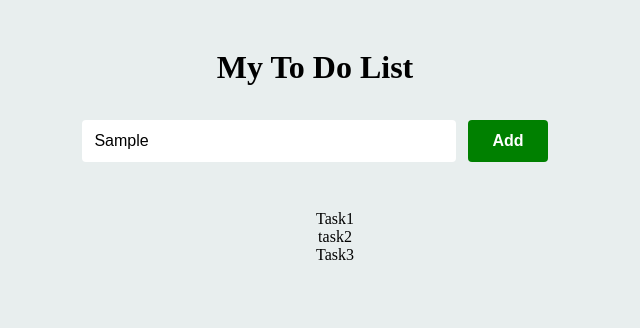
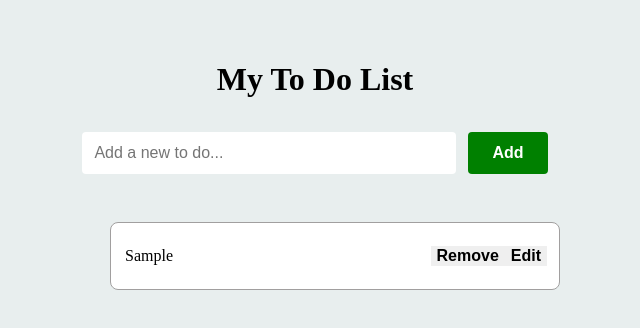
Before and after one commit to 987193/To-do-List, a plain HTML site: page index.html in a window 1280 px wide. Both pictures are taken after typing "Sample" into the empty fields and a click on the button "Add". Shown: the whole page, without its empty margins (325-965 px from the left). Drawn offline with Linux system fonts and the light colour scheme.

Commit message:
started js

```diff
--- a/index.html
+++ b/index.html
@@ -10,13 +10,13 @@
     <div class="container">
         <div class="input-container">
             <h1>My To Do List</h1>
-            <input type="text" placeholder="Add a new to do...">
-            <input type= "button" value="Add">
+            <input type="text" placeholder="Add a new to do..." id="inputBox">
+            <input type= "button" value="Add" id="addBtn">
         </div>
-        <ul class="todoList">
-            <li>Task1</li>
+        <ul class="todoList" id="todoList">
+            <!-- <li>Task1</li>
             <li>task2</li>
-            <li>Task3</li>
+            <li>Task3</li> -->
         </ul>
     </div>
     <script src="script.js"></script>
--- a/script.js
+++ b/script.js
@@ -0,0 +1,30 @@
+const inputBox=document.getElementById('inputBox');
+const addBtn=document.getElementById('addBtn');
+const todoList=document.getElementById('todoList');
+const addTodo = ()=> {
+    const inputText=inputBox.value.trim();
+    if(inputText.length<=0){
+        alert("Yor must write something in your to do");
+   }
+   else {
+    // Creating p tag
+    const li=document.createElement('li');
+    const p=document.createElement('p');
+    p.innerHTML=inputText;
+    li.appendChild(p);
+    todoList.appendChild(li);
+     inputBox.value="";
+
+     // creating remove button
+    const DeleteBtn= document.createElement('button');
+    DeleteBtn.innerText='Remove';
+    DeleteBtn.classList.add("btn");
+    li.appendChild(DeleteBtn);
+    // creating edit button
+    const EditBtn= document.createElement('button');
+    EditBtn.innerText='Edit';
+    EditBtn.classList.add("btn");
+    li.appendChild(EditBtn);
+   }
+}
+addBtn.addEventListener('click',addTodo);
--- a/style.css
+++ b/style.css
@@ -16,6 +16,7 @@ body{
     flex-direction: column;
     justify-content: center;
     align-items: center;
+    margin-top: 20px;
 }
 .input-container{
     width: 100%;
@@ -46,14 +47,32 @@ body{
     background-color: #60b160;
 }
 ul{
-    width: 100%;
+    width: 70%;
     max-width: 450px;
-    display: flex;
-    justify-content: center;
-    flex-direction: column;
-    align-items: center;
+
 }
 ul li{
     list-style-type: none;
+    cursor: pointer;
+    border-radius: 8px;
+    margin-bottom: 12px;
+    border: 0.25px solid #a19f9f;
+    padding: 6px 12px;
+    background-color: #ffffff;
+    display: flex;
+    align-items: center;
+    justify-content: space-between;
+}
+ul li p{
+    flex-grow: 1;
+    padding: 2px;
 
 }
+.btn{
+    border: none;
+    outline: none;
+    background-color:none;
+    font-size: 16px;
+    font-weight: 600;
+    cursor: pointer;
+}
```
